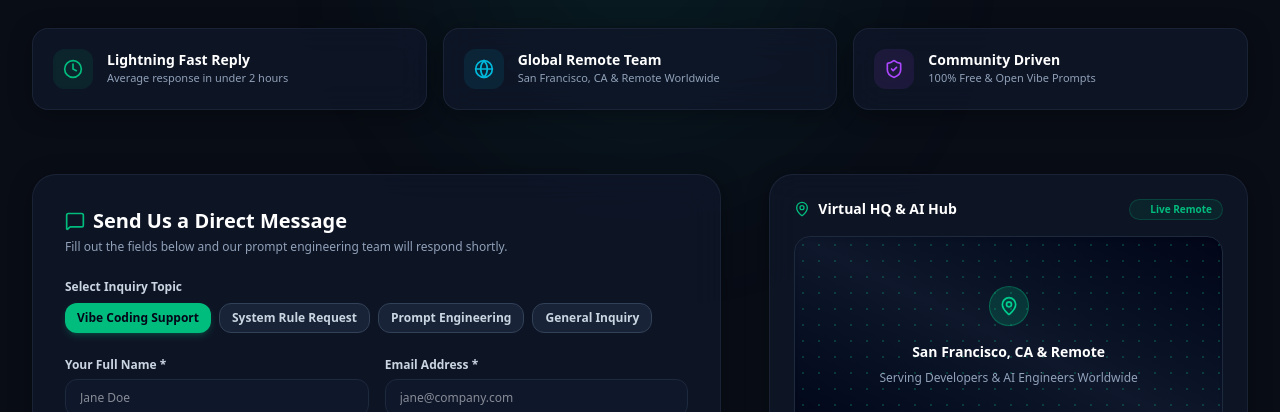
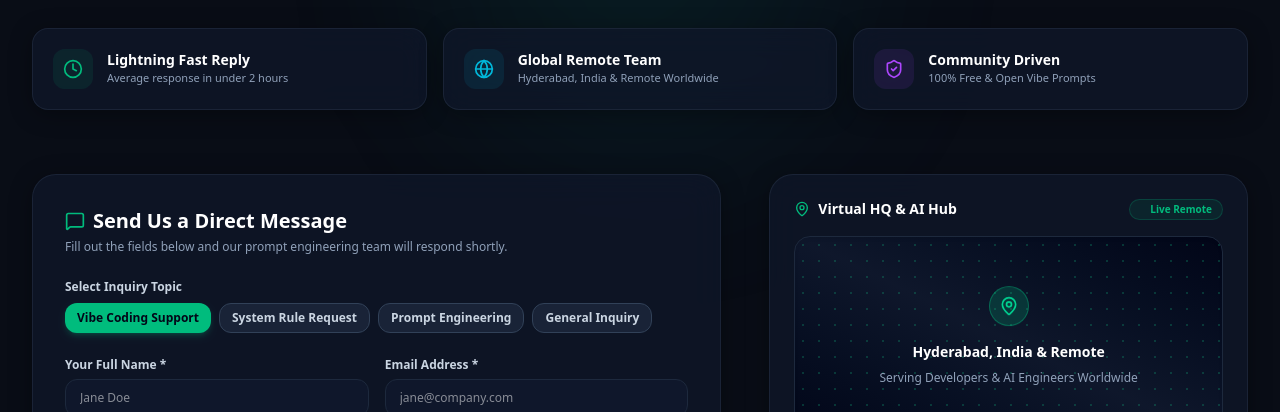
Before and after one commit to bunnyvalluri/15-Product-Prompts, a React (Vite) app: page /contact in a window 1280 px wide. Shown: the part 381-793 px from the top of the page. Built offline with nearby package versions, Linux system fonts and the light colour scheme.

Commit message:
Update HQ location to Hyderabad, India & Remote in Contact page

```diff
--- a/src/pages/Contact.jsx
+++ b/src/pages/Contact.jsx
@@ -66,7 +66,7 @@ export function Contact() {
             },
             {
               title: "Global Remote Team",
-              desc: "San Francisco, CA & Remote Worldwide",
+              desc: "Hyderabad, India & Remote Worldwide",
               icon: Globe,
               color: "text-cyan-500 bg-cyan-500/10"
             },
@@ -243,7 +243,7 @@ export function Contact() {
                   <div className="w-10 h-10 rounded-full bg-emerald-500/20 text-emerald-400 border border-emerald-500/40 flex items-center justify-center mx-auto animate-bounce">
                     <MapPin className="w-5 h-5" />
                   </div>
-                  <p className="font-extrabold text-white text-sm">San Francisco, CA & Remote</p>
+                  <p className="font-extrabold text-white text-sm">Hyderabad, India & Remote</p>
                   <p className="text-xs text-slate-400">Serving Developers & AI Engineers Worldwide</p>
                 </div>
               </div>
```
